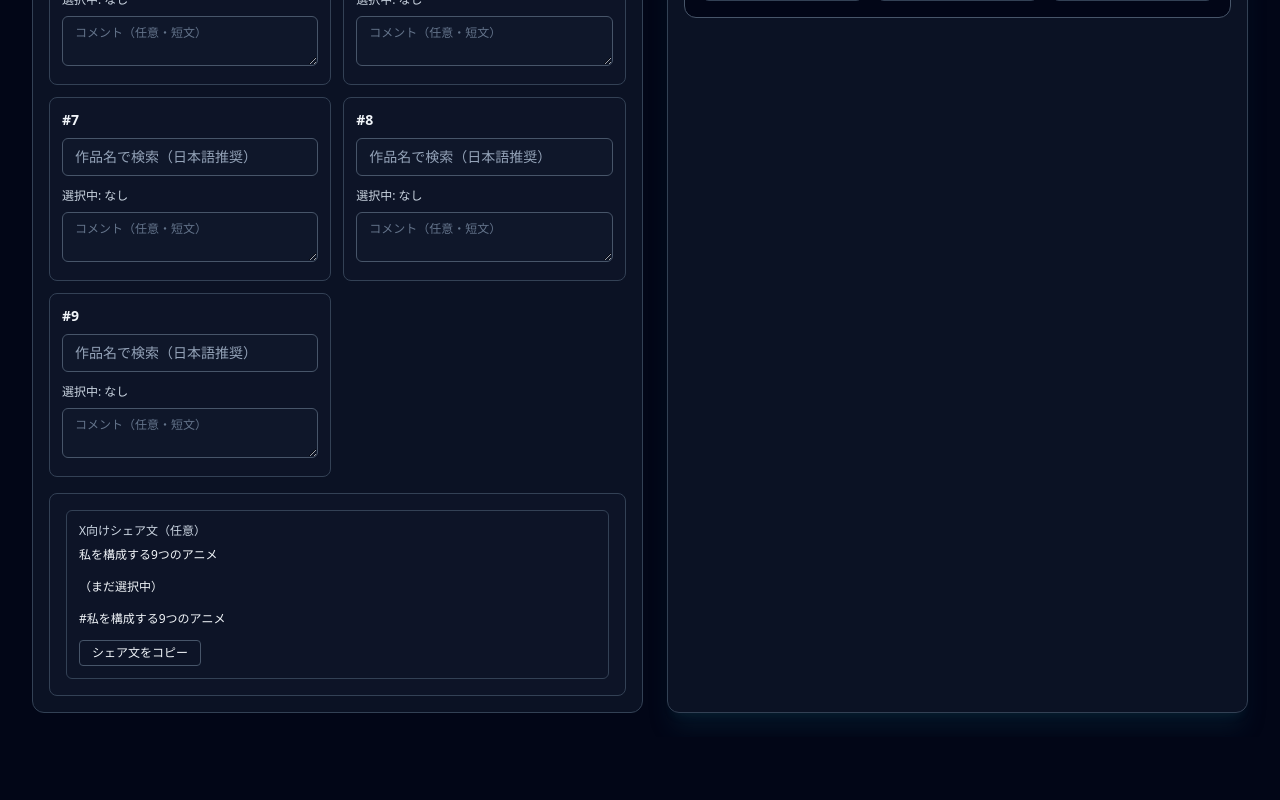
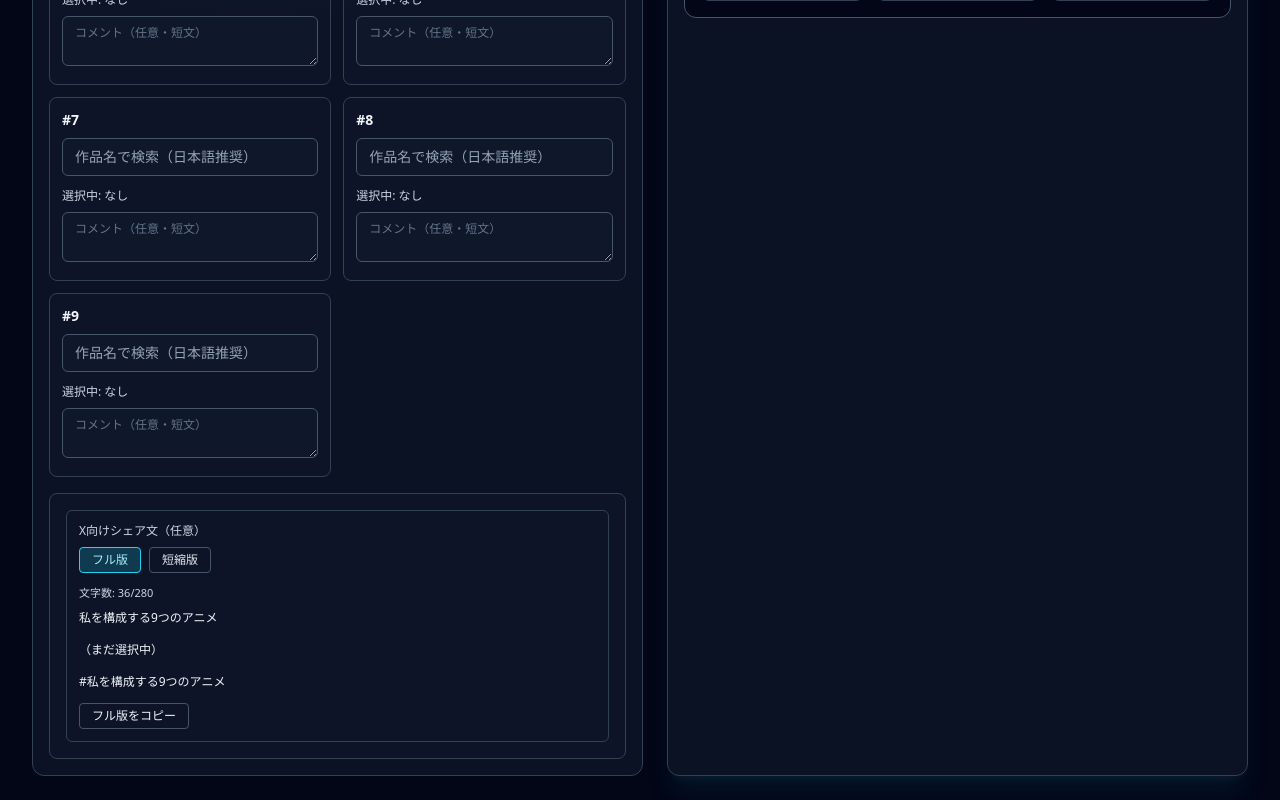
Before and after one commit to tlpt-telepath/9-animes, a Next.js app: page / in a window 1280 px wide. Shown: the part 730-1530 px from the top of the page. Before the commit the page ends 1467 px from the top, so only its background shows below. Built offline with nearby package versions, Linux system fonts and the light colour scheme.

Commit message:
feat: add full and short share text modes for X limit

```diff
--- a/app/page.tsx
+++ b/app/page.tsx
@@ -10,6 +10,10 @@ import { AnimeSlot, AnimeSummary } from '@/types/anime';
 const SLOT_COUNT = 9;
 const DEBOUNCE_MS = 400;
 const STORAGE_KEY = 'nine-animes-state-v1';
+const X_MAX_LENGTH = 280;
+const SHARE_HASHTAG = '#私を構成する9つのアニメ';
+
+type ShareMode = 'full' | 'short';
 
 type PersistedSlot = {
   id: number;
@@ -49,10 +53,46 @@ function normalizeQuery(text: string): string {
   return text.trim().toLowerCase();
 }
 
+function composeShareText(title: string, lines: string[]): string {
+  const body = lines.length ? lines.join('\n') : '（まだ選択中）';
+  return `${title}\n\n${body}\n\n${SHARE_HASHTAG}`;
+}
+
+function shortenListLine(line: string, maxTitleChars: number): string {
+  const match = line.match(/^(\d+\.\s*)(.*)$/);
+  if (!match) return line;
+  const [, prefix, rawTitle] = match;
+  const title = rawTitle.trim();
+  if (title.length <= maxTitleChars) return `${prefix}${title}`;
+  return `${prefix}${title.slice(0, maxTitleChars)}…`;
+}
+
+function buildShortShareText(title: string, lines: string[]): string {
+  if (!lines.length) return composeShareText(title, []);
+
+  const titleLimits = [28, 22, 16, 12, 8];
+  for (const maxTitleChars of titleLimits) {
+    for (let keepCount = lines.length; keepCount >= 1; keepCount -= 1) {
+      const candidateLines = lines.slice(0, keepCount).map((line) => shortenListLine(line, maxTitleChars));
+      if (keepCount < lines.length) {
+        const lastIndex = candidateLines.length - 1;
+        const numMatch = candidateLines[lastIndex].match(/^(\d+)\./);
+        const numberLabel = numMatch ? `${numMatch[1]}.` : `${keepCount}.`;
+        candidateLines[lastIndex] = `${numberLabel} なんたら……`;
+      }
+      const candidate = composeShareText(title, candidateLines);
+      if (candidate.length <= X_MAX_LENGTH) return candidate;
+    }
+  }
+
+  return `${title.slice(0, 30)}…\n\n1. なんたら……\n\n${SHARE_HASHTAG}`;
+}
+
 export default function HomePage() {
   const [title, setTitle] = useState('私を構成する9つのアニメ');
   const [slots, setSlots] = useState<AnimeSlot[]>(createInitialSlots());
   const [copyError, setCopyError] = useState<string | null>(null);
+  const [shareMode, setShareMode] = useState<ShareMode>('full');
 
   useEffect(() => {
     try {
@@ -152,14 +192,17 @@ export default function HomePage() {
     };
   }, [slots]);
 
-  const shareText = useMemo(() => {
-    const selected = slots
-      .filter((slot) => slot.selectedAnime)
-      .map((slot) => `${slot.id}. ${getAnimeDisplayTitle(slot.selectedAnime as AnimeSummary)}`)
-      .join('\n');
+  const shareLines = useMemo(
+    () =>
+      slots
+        .filter((slot) => slot.selectedAnime)
+        .map((slot) => `${slot.id}. ${getAnimeDisplayTitle(slot.selectedAnime as AnimeSummary)}`),
+    [slots]
+  );
 
-    return `${title}\n\n${selected || '（まだ選択中）'}\n\n#私を構成する9つのアニメ`;
-  }, [slots, title]);
+  const fullShareText = useMemo(() => composeShareText(title, shareLines), [title, shareLines]);
+  const shortShareText = useMemo(() => buildShortShareText(title, shareLines), [title, shareLines]);
+  const activeShareText = shareMode === 'short' ? shortShareText : fullShareText;
 
   const updateSlot = (slotId: number, updater: (prev: AnimeSlot) => AnimeSlot): void => {
     setSlots((current) => current.map((slot) => (slot.id === slotId ? updater(slot) : slot)));
@@ -198,7 +241,7 @@ export default function HomePage() {
   const handleCopyShareText = async (): Promise<void> => {
     setCopyError(null);
     try {
-      await navigator.clipboard.writeText(shareText);
+      await navigator.clipboard.writeText(activeShareText);
     } catch {
       setCopyError('クリップボードへのコピーに失敗しました。ブラウザ設定をご確認ください。');
     }
@@ -241,7 +284,10 @@ export default function HomePage() {
 
           <ExportPanel
             onCopyShareText={handleCopyShareText}
-            shareText={shareText}
+            fullShareText={fullShareText}
+            shortShareText={shortShareText}
+            shareMode={shareMode}
+            onChangeShareMode={setShareMode}
             copyError={copyError}
           />
         </section>
--- a/components/ExportPanel.tsx
+++ b/components/ExportPanel.tsx
@@ -1,27 +1,64 @@
 type ExportPanelProps = {
   onCopyShareText: () => void;
-  shareText: string;
+  fullShareText: string;
+  shortShareText: string;
+  shareMode: 'full' | 'short';
+  onChangeShareMode: (mode: 'full' | 'short') => void;
   copyError: string | null;
 };
 
 export function ExportPanel({
   onCopyShareText,
-  shareText,
+  fullShareText,
+  shortShareText,
+  shareMode,
+  onChangeShareMode,
   copyError
 }: ExportPanelProps) {
+  const activeShareText = shareMode === 'short' ? shortShareText : fullShareText;
+  const isOverLimit = fullShareText.length > 280;
+
   return (
     <section className="space-y-3 rounded-lg border border-slate-700 bg-slate-900/60 p-4">
       {copyError && <p className="text-xs text-rose-300">{copyError}</p>}
 
       <div className="rounded-md border border-slate-700 p-3">
         <p className="mb-2 text-xs text-slate-300">X向けシェア文（任意）</p>
-        <p className="mb-3 whitespace-pre-wrap text-xs text-slate-100">{shareText}</p>
+        <div className="mb-3 flex gap-2">
+          <button
+            type="button"
+            onClick={() => onChangeShareMode('full')}
+            className={`rounded border px-3 py-1 text-xs ${
+              shareMode === 'full'
+                ? 'border-cyan-400 bg-cyan-400/20 text-cyan-200'
+                : 'border-slate-600 text-slate-200 hover:bg-slate-700'
+            }`}
+          >
+            フル版
+          </button>
+          <button
+            type="button"
+            onClick={() => onChangeShareMode('short')}
+            className={`rounded border px-3 py-1 text-xs ${
+              shareMode === 'short'
+                ? 'border-cyan-400 bg-cyan-400/20 text-cyan-200'
+                : 'border-slate-600 text-slate-200 hover:bg-slate-700'
+            }`}
+          >
+            短縮版
+          </button>
+        </div>
+        <p className="mb-2 text-[11px] text-slate-300">
+          文字数: {activeShareText.length}/280
+          {isOverLimit && shareMode === 'full' ? '（フル版は制限超過）' : ''}
+        </p>
+        <p className="mb-3 whitespace-pre-wrap text-xs text-slate-100">{activeShareText}</p>
         <button
           type="button"
           onClick={onCopyShareText}
           className="rounded border border-slate-600 px-3 py-1 text-xs text-slate-100 hover:bg-slate-700"
         >
-          シェア文をコピー
+          {shareMode === 'short' ? '短縮版をコピー' : 'フル版をコピー'}
         </button>
       </div>
     </section>
```
